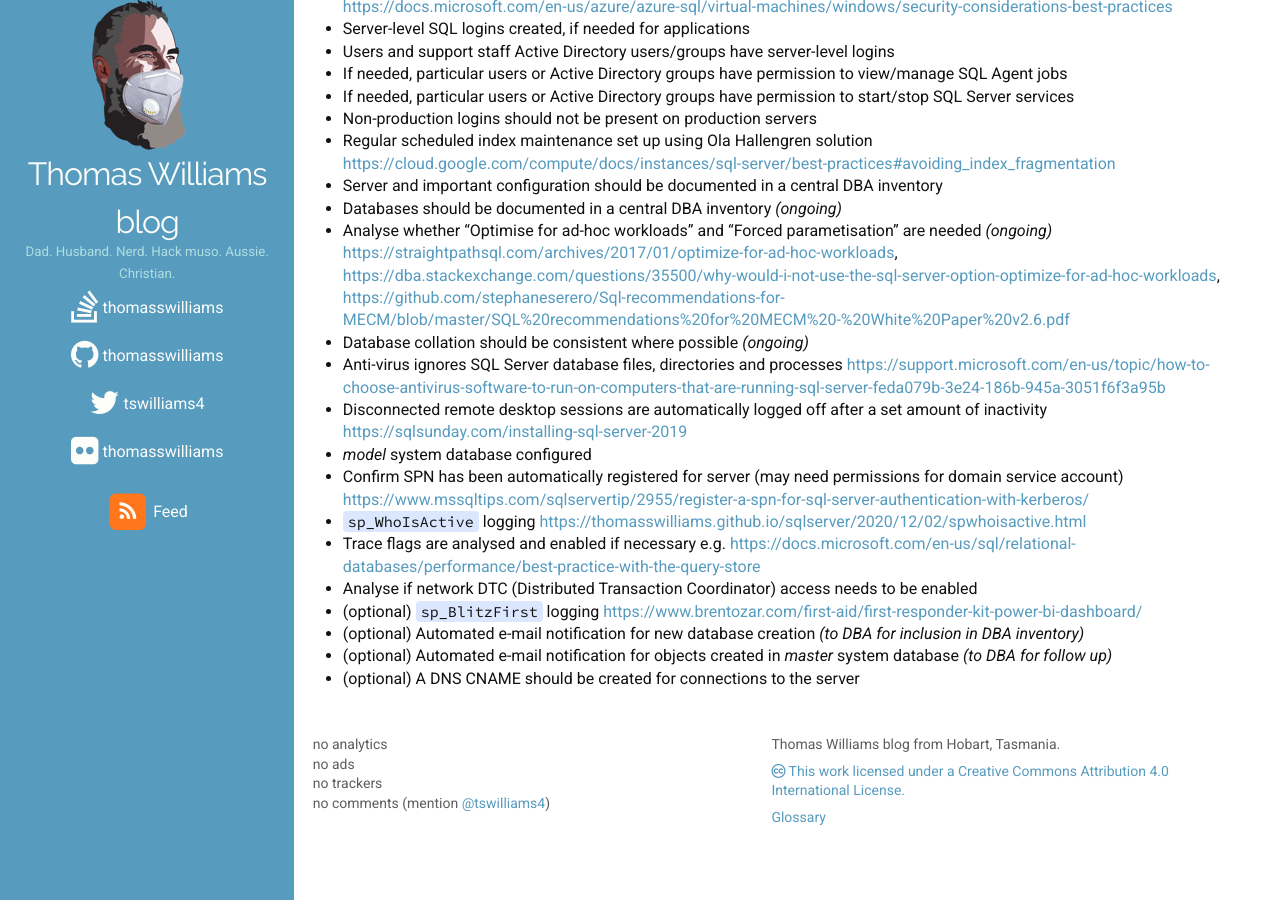
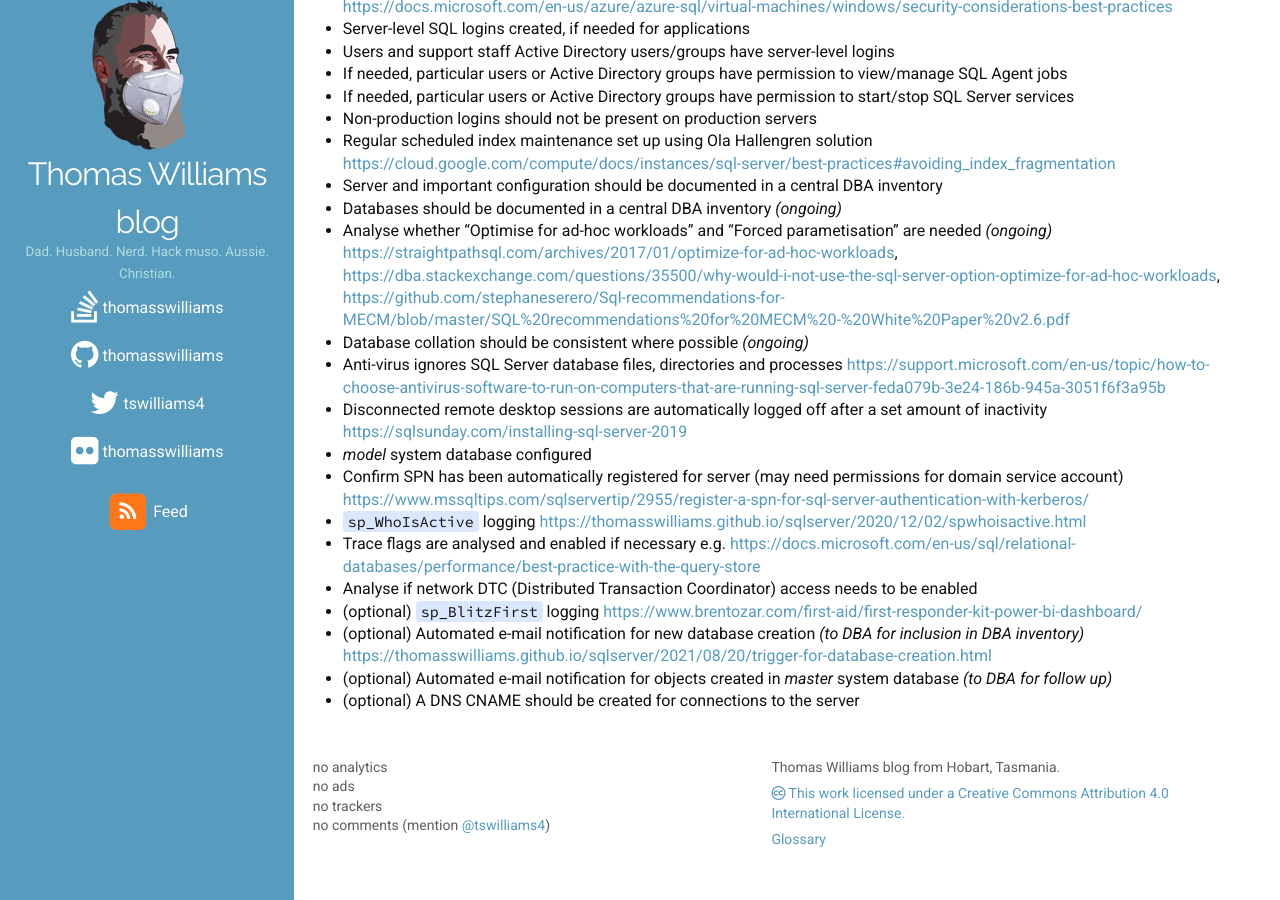
Before and after one commit to thomasswilliams/thomasswilliams.github.io, a Jekyll site: the page built from _posts/2021-04-26-commissioning-a-sql-server.markdown, in a window 1280 px wide and 900 px high, scrolled down 1603 px. Built offline with Jekyll 4.4.1, drawn with Linux system fonts in a browser that asks for light colours; nearby versions of some CDN libraries; part of the change alters nothing that is shown.

Commit message:
Add link in checklist to new post "E-mail DBA on new database creation"

```diff
--- a/_posts/2021-04-26-commissioning-a-sql-server.markdown
+++ b/_posts/2021-04-26-commissioning-a-sql-server.markdown
@@ -62,6 +62,6 @@ With this in mind, here's a sample checklist to commission a server:
 - Trace flags are analysed and enabled if necessary e.g. <https://docs.microsoft.com/en-us/sql/relational-databases/performance/best-practice-with-the-query-store>
 - Analyse if network DTC (Distributed Transaction Coordinator) access needs to be enabled
 - (optional) <code>sp_BlitzFirst</code> logging <https://www.brentozar.com/first-aid/first-responder-kit-power-bi-dashboard/>
-- (optional) Automated e-mail notification for new database creation _(to DBA for inclusion in DBA inventory)_
+- (optional) Automated e-mail notification for new database creation _(to DBA for inclusion in DBA inventory)_ <https://thomasswilliams.github.io/sqlserver/2021/08/20/trigger-for-database-creation.html>
 - (optional) Automated e-mail notification for objects created in _master_ system database _(to DBA for follow up)_
 - (optional) A DNS CNAME should be created for connections to the server
```
